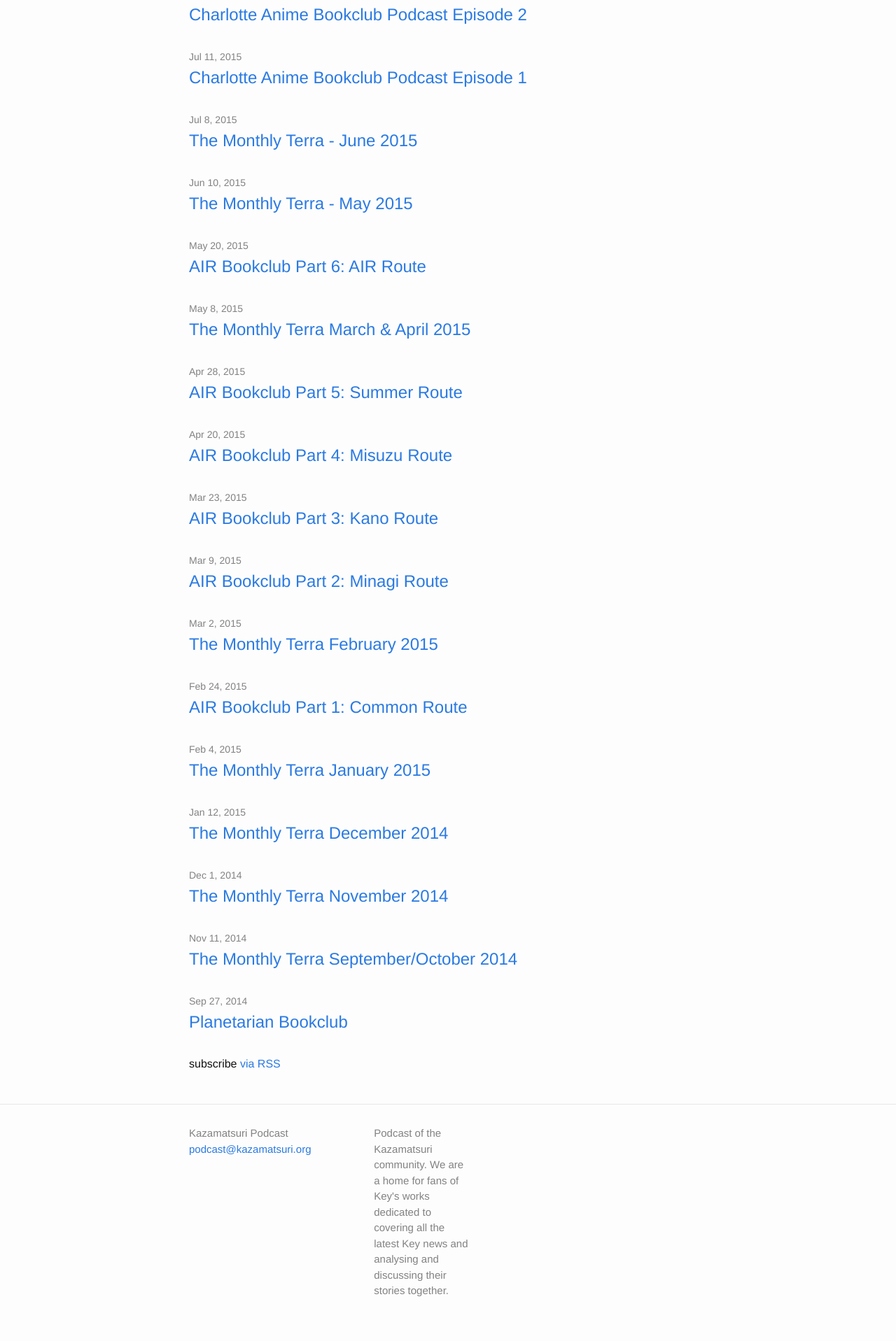
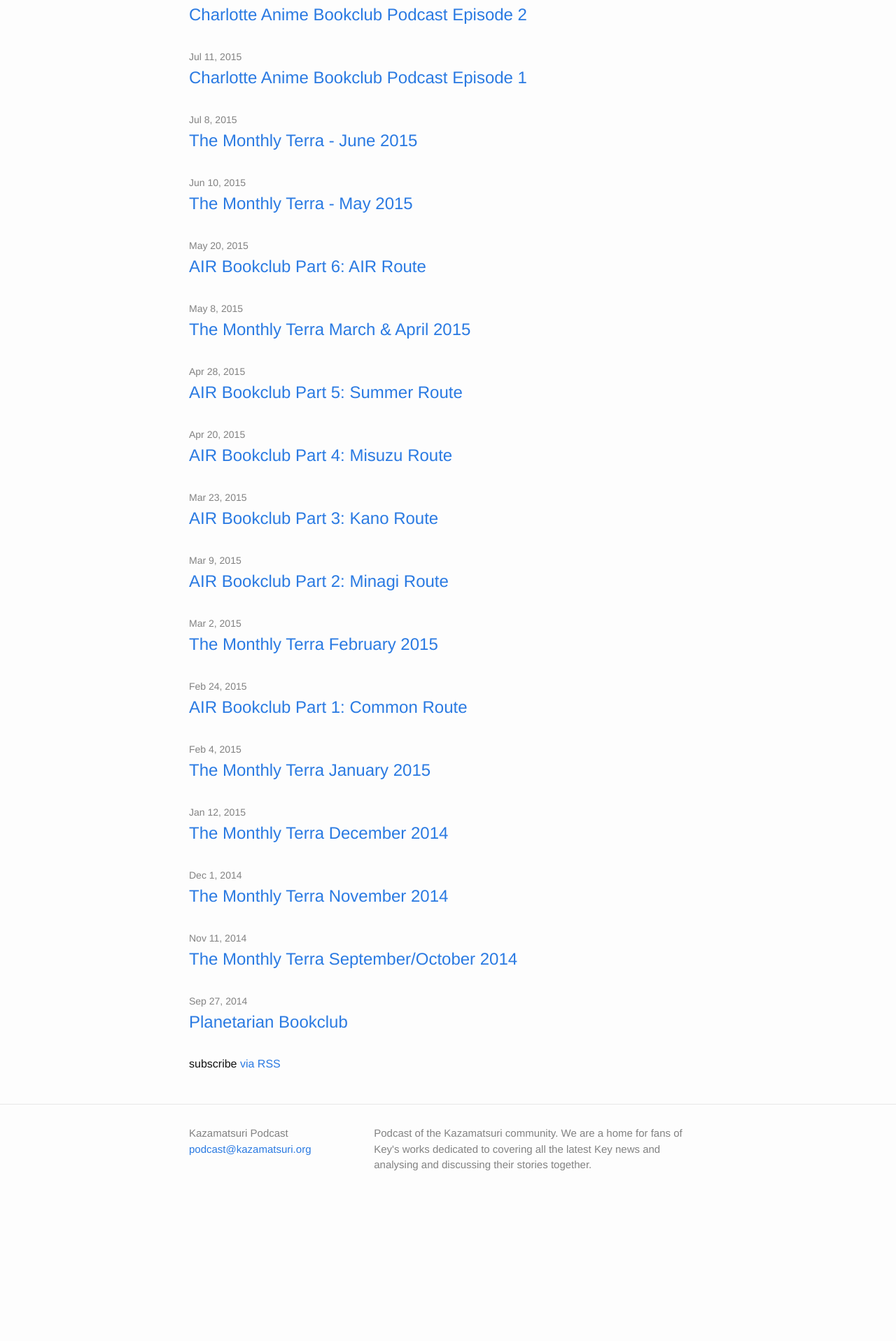
Before and after one commit to KazamatsuriOrg/podcast, a Jekyll site: the page built from index.html, in a window 1280 px wide. Shown: the part 1418-3335 px from the top of the page at 70% size. Built offline with Jekyll 4.4.1, drawn with Linux system fonts in a browser that asks for light colours; after the commit the page ends 3155 px from its top, so only the background shows below that.

Commit message:
Forgot to commit the footer CSS change

```diff
--- a/_sass/_layout.scss
+++ b/_sass/_layout.scss
@@ -126,13 +126,8 @@
 }
 
 .footer-col-2 {
-    width: -webkit-calc(20% - (#{$spacing-unit} / 2));
-    width:         calc(20% - (#{$spacing-unit} / 2));
-}
-
-.footer-col-3 {
-    width: -webkit-calc(45% - (#{$spacing-unit} / 2));
-    width:         calc(45% - (#{$spacing-unit} / 2));
+    width: -webkit-calc(65% - (#{$spacing-unit} / 2));
+    width:         calc(65% - (#{$spacing-unit} / 2));
 }
 
 @include media-query($on-laptop) {
```
